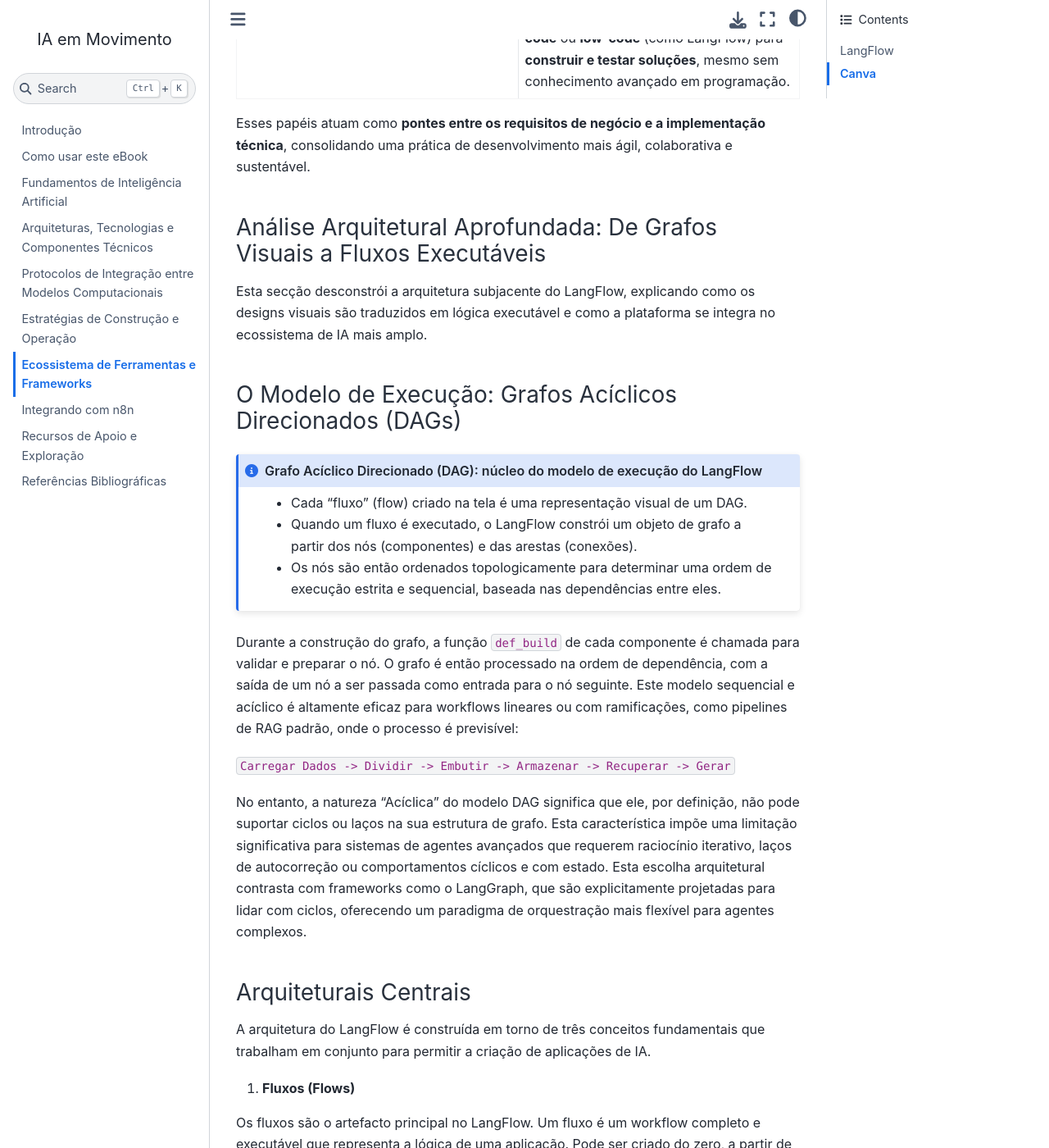
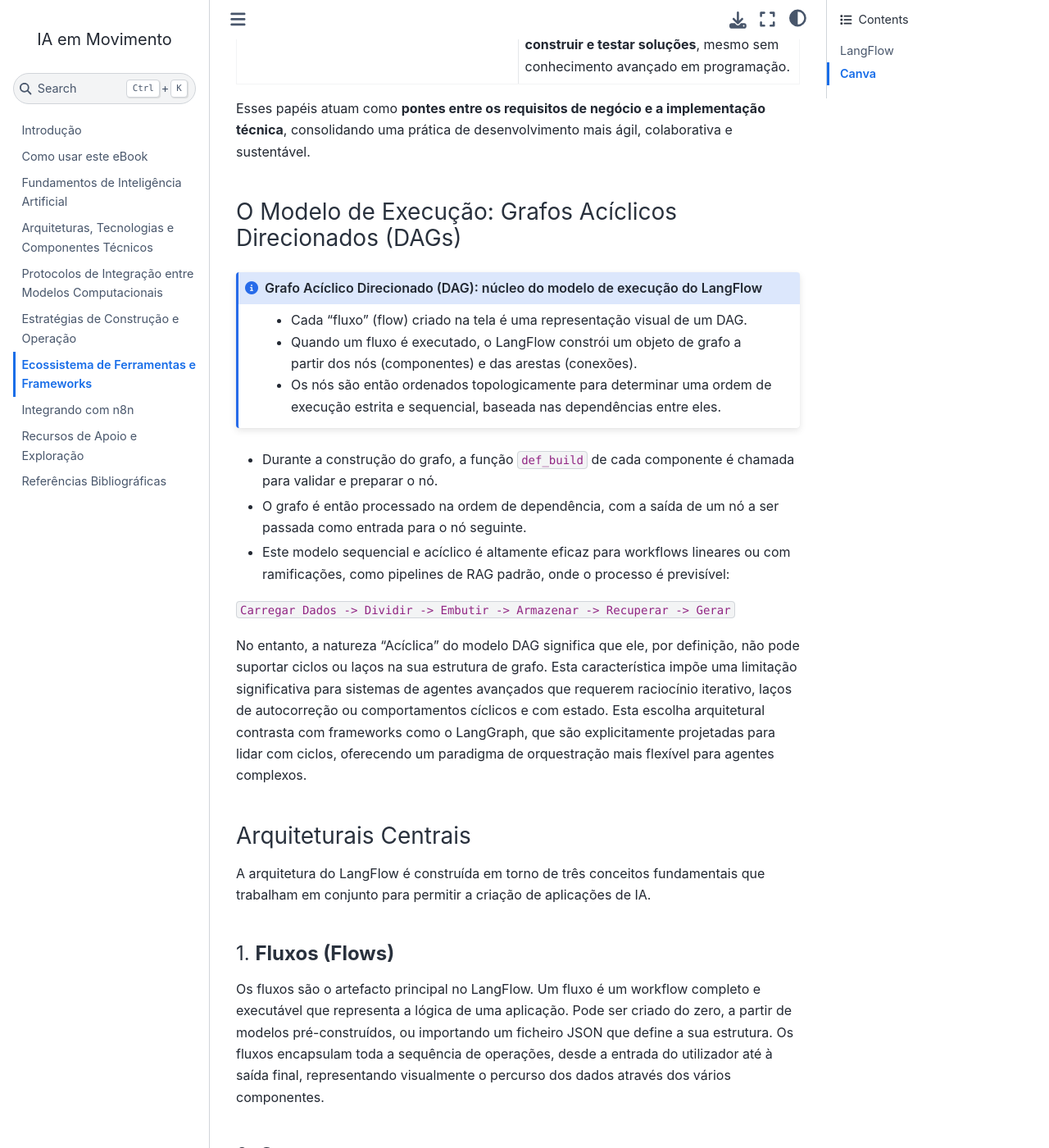
Before and after one commit to unb-lamfo-negocios-ai/LivroIAemMovimento, a Jupyter Book: the page built from capitulos/capEcossistema_Framework.md, in a window 1280 px wide and 1400 px high, scrolled down 4034 px. Shown: the whole window at 82% size. Built offline with Jupyter Book 1.0.4 settings and Sphinx 7.4.7 and the Sphinx Book theme 1.1.4, drawn with Linux system fonts in a browser that asks for light colours; pages that are not in the unit, such as notebooks, are missing from menus; cross-references to code outside the pages are shown as plain code; some of the changed text lies outside the part shown.

Commit message:
Update capEcossistema_Framework.md

````diff
--- a/capitulos/capEcossistema_Framework.md
+++ b/capitulos/capEcossistema_Framework.md
@@ -35,7 +35,7 @@
 
 ### História por trás do LangFlow
 
-A plataforma foi desenvolvida pela empresa Logspace, fundada em 2022 pelos mineiros  Rodrigo Nader e Gabriel Almeida. Em entrevistas e publicações, o projeto é frequentemente descrito como uma "ferramenta brasileira".
+A plataforma foi desenvolvida pela empresa Logspace, fundada em 2022 pelos mineiros (🔺)  Rodrigo Nader e Gabriel Almeida. Em entrevistas e publicações, o projeto é frequentemente descrito como uma "ferramenta brasileira".
 
 Rodrigo Nader, um dos fundadores, expressou o objetivo de fortalecer o cenário de tecnologia no país, afirmando:
 
@@ -96,9 +96,8 @@
 
 Essa colaboração **reduz retrabalho**, **acelera iterações** e **garante alinhamento entre áreas**.
 
-**Novas Funções no Desenvolvimento com IA**: A adoção de ferramentas como o LangFlow aponta para uma nova configuração organizacional:
+**Novas Funções no Desenvolvimento com IA**: A adoção de ferramentas como o LangFlow aponta para uma nova configuração organizacional, com o surgimento de duas novas funções:
 
-Surgem novas funções como:
 
 ```{list-table}
 :widths: 50 50
@@ -111,10 +110,6 @@
 
 Esses papéis atuam como **pontes entre os requisitos de negócio e a implementação técnica**, consolidando uma prática de desenvolvimento mais ágil, colaborativa e sustentável.
 
-### Análise Arquitetural Aprofundada: De Grafos Visuais a Fluxos Executáveis
-
-Esta secção desconstrói a arquitetura subjacente do LangFlow, explicando como os designs visuais são traduzidos em lógica executável e como a plataforma se integra no ecossistema de IA mais amplo.
-
 ### O Modelo de Execução: Grafos Acíclicos Direcionados (DAGs)
 
 ```{admonition} Grafo Acíclico Direcionado (DAG): núcleo do modelo de execução do LangFlow
@@ -124,7 +119,9 @@
 - Os nós são então ordenados topologicamente para determinar uma ordem de execução estrita e sequencial, baseada nas dependências entre eles.
 ```
 
-Durante a construção do grafo, a função `def_build` de cada componente é chamada para validar e preparar o nó. O grafo é então processado na ordem de dependência, com a saída de um nó a ser passada como entrada para o nó seguinte. Este modelo sequencial e acíclico é altamente eficaz para workflows lineares ou com ramificações, como pipelines de RAG padrão, onde o processo é previsível:
+- Durante a construção do grafo, a função `def_build` de cada componente é chamada para validar e preparar o nó.
+- O grafo é então processado na ordem de dependência, com a saída de um nó a ser passada como entrada para o nó seguinte.
+- Este modelo sequencial e acíclico é altamente eficaz para workflows lineares ou com ramificações, como pipelines de RAG padrão, onde o processo é previsível:
 
 :::{div} center
 `Carregar Dados -> Dividir -> Embutir -> Armazenar -> Recuperar -> Gerar`
@@ -136,15 +133,15 @@
 
 A arquitetura do LangFlow é construída em torno de três conceitos fundamentais que trabalham em conjunto para permitir a criação de aplicações de IA.
 
-1. **Fluxos (Flows)**
+#### 1. **Fluxos (Flows)**
 
 Os fluxos são o artefacto principal no LangFlow. Um fluxo é um workflow completo e executável que representa a lógica de uma aplicação. Pode ser criado do zero, a partir de modelos pré-construídos, ou importando um ficheiro JSON que define a sua estrutura. Os fluxos encapsulam toda a sequência de operações, desde a entrada do utilizador até à saída final, representando visualmente o percurso dos dados através dos vários componentes.
 
-2. **Componentes**
+#### 2. **Componentes**
 
 Os componentes são os nós individuais dentro de um fluxo. Cada componente é uma unidade modular e executável que realiza uma tarefa específica, como interagir com um LLM, carregar dados de uma fonte, ou conectar-se a uma base de dados vetorial. O LangFlow fornece uma vasta biblioteca de componentes, categorizados em grupos como LLMs, Prompts, Carregadores de Dados, Armazéns de Vetores e Ferramentas. Uma característica importante é a transparência: os utilizadores podem inspecionar o código Python subjacente a cada componente, permitindo uma compreensão mais profunda do seu funcionamento.
 
-3. **Agentes**
+#### 3. **Agentes**
 
 Um agente é um tipo especializado de componente que atua como o "cérebro" de um fluxo. Utiliza um LLM para raciocinar, tomar decisões e escolher quais "ferramentas" (outros componentes conectados) usar com base na entrada do utilizador. O componente do agente encapsula lógicas complexas, como o padrão ReAct (Reason+Act), abstraindo-as do utilizador e simplificando a construção de sistemas que podem interagir dinamicamente com o seu ambiente.
 
````
